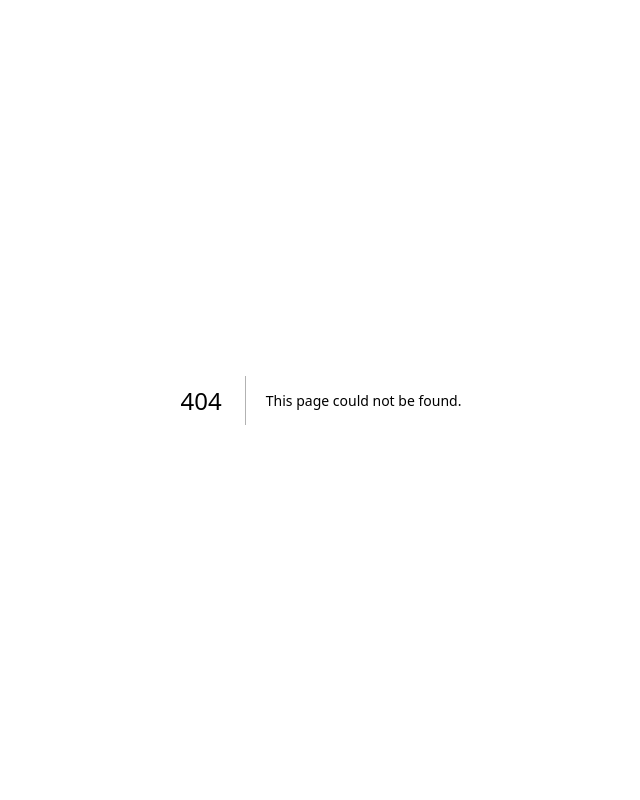
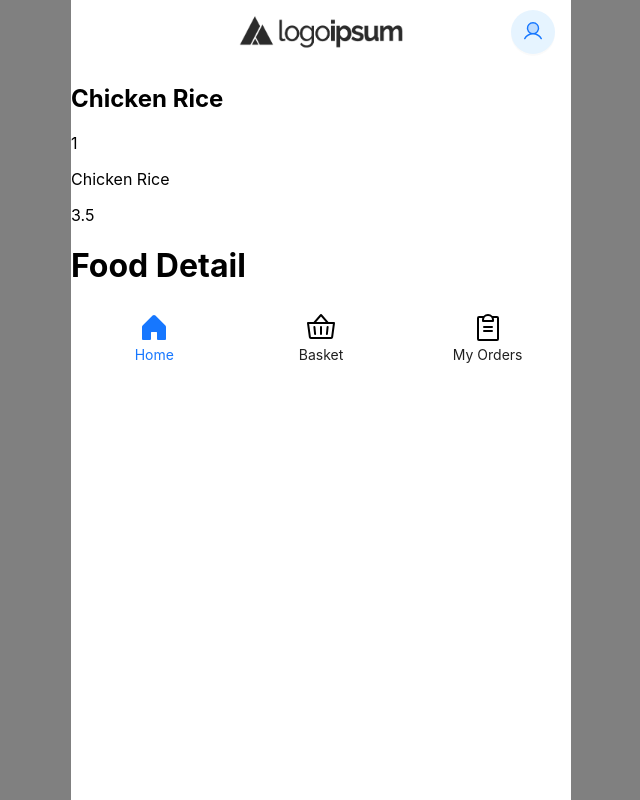
Before and after one commit to meeorder/meeorder-frontend, a Next.js app: page /menu/1 in a window 1280 px wide. Before the commit this address had no page. Shown: the whole page, without its empty margins (319-959 px from the left). Built offline with nearby package versions, Linux system fonts and the light colour scheme.

Commit message:
Add mock route menu/[foodId]

```diff
--- /dev/null
+++ b/src/pages/menu/[foodId].tsx
@@ -0,0 +1,35 @@
+import { pages } from "@/modules/config/pageConfig";
+import AppLayout from "@/modules/layout/AppLayout";
+import { foods } from "@/modules/mock/foods";
+import Head from "next/head";
+import { useRouter } from "next/router";
+
+export default function FoodDetail() {
+  const router = useRouter();
+  const { foodId } = router.query;
+
+  const food = foods.find((food) => food.id === foodId);
+
+  return (
+    <>
+      <Head>
+        <title>MeeOrder | Menu</title>
+        <meta name="description" content="MeeOrder Application" />
+        <link rel="icon" href="/favicon.ico" />
+      </Head>
+      <AppLayout layoutType="user" currentPageId={pages.home.id}>
+        {food && (
+          <div>
+            <div key={food?.id}>
+              <h2>{food?.name}</h2>
+              <p>{food?.id}</p>
+              <p>{food?.description}</p>
+              <p>{food?.price}</p>
+            </div>
+            <h1>Food Detail</h1>
+          </div>
+        )}
+      </AppLayout>
+    </>
+  );
+}
```
